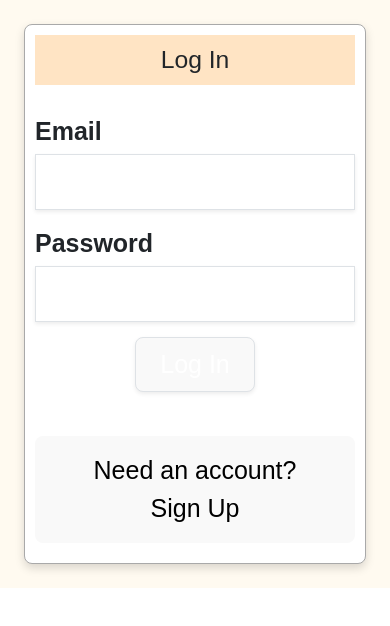
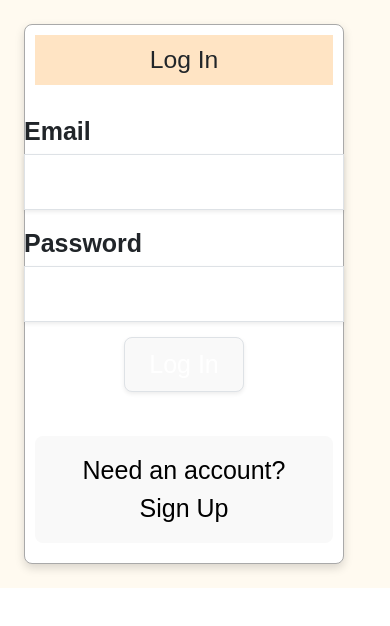
Before and after one commit to Amaan2345/bill-manager, a React (Vite) app: page / in a window 390 px wide. Shown: the top 626 px of the page. Built offline with nearby package versions, Linux system fonts and the light colour scheme.

Commit message:
version issue solved

```diff
--- a/src/index.css
+++ b/src/index.css
@@ -265,6 +265,10 @@ input{
   margin-bottom: 15px;
 }
 
+.bg-white{
+  max-width: 320px;
+}
+
 }
 
 form{
```
